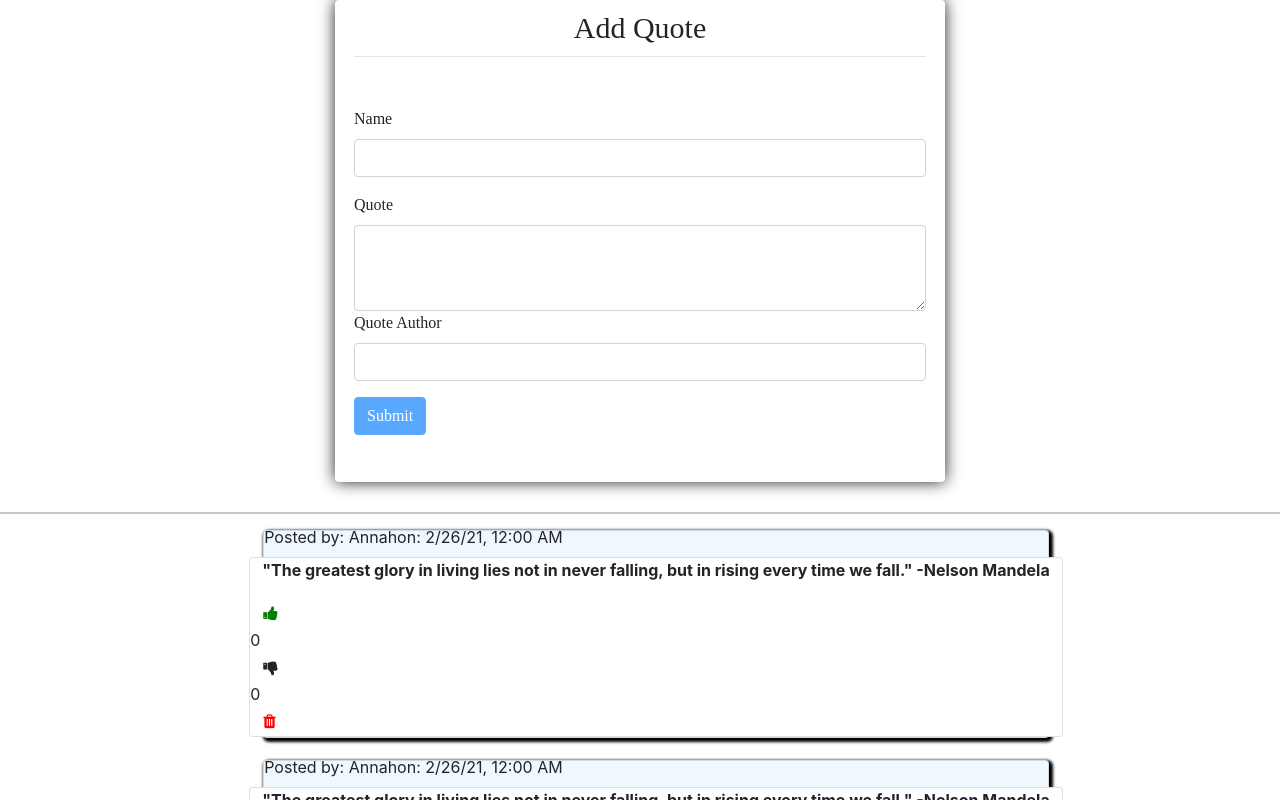
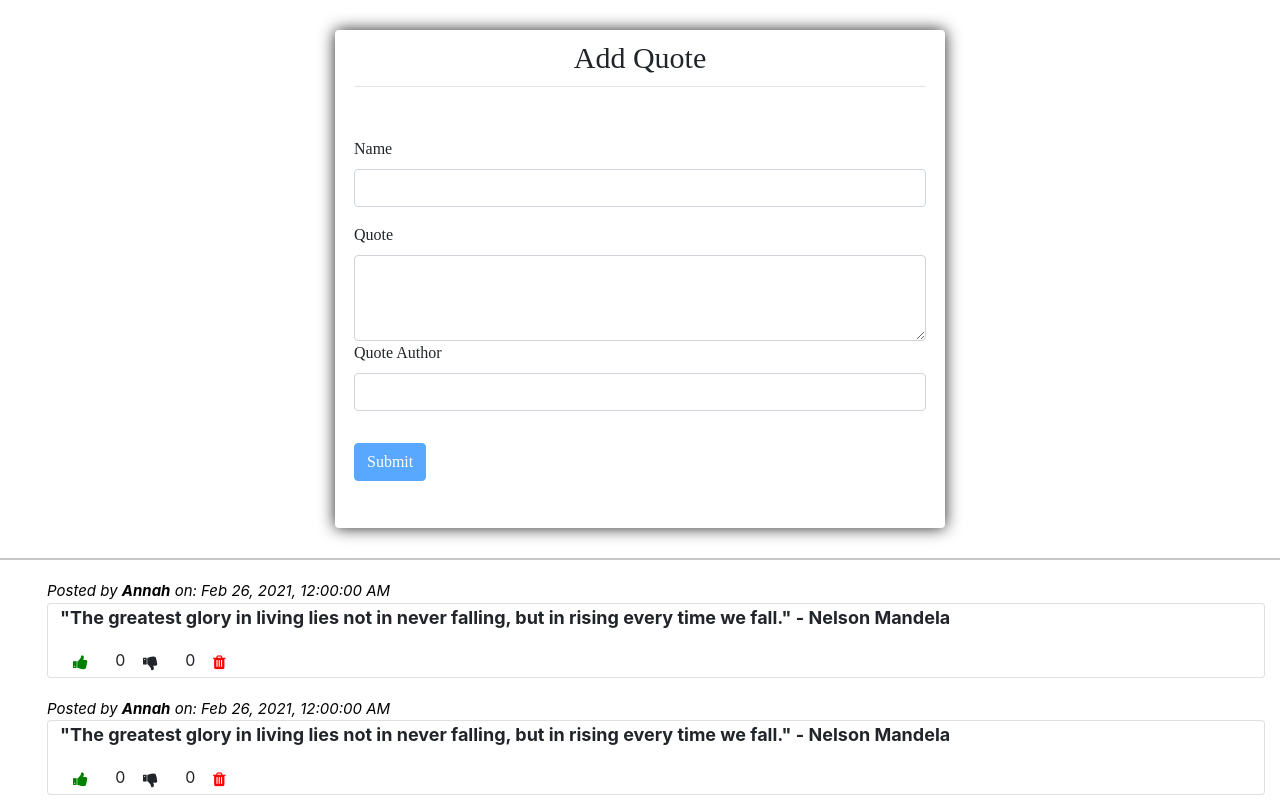
Before and after one commit to savanahatieno/quoteapp1, an Angular app: page / in a window 1280 px wide. Shown: the top 800 px of the page. Built offline with nearby package versions, Linux system fonts and the light colour scheme.

Commit message:
styled card layout

```diff
--- a/src/app/quote-detail/quote-detail.component.html
+++ b/src/app/quote-detail/quote-detail.component.html
@@ -1,7 +1,9 @@
+<div class="container col-md-12">
   <div class="row card">
-  <p>
-    <strong>{{ quote.quote }}</strong>
+    <p style="font-size: 18px">
+      <strong>{{ quote.quote }} - {{ quote.author }}</strong>
     </p>
+    <div>
       <button class="btn" (click)="voteUp()">
         <i class="vote1 fa fa-thumbs-up"></i>
       </button>
@@ -14,3 +16,5 @@
         <i class="trash fa fa-trash"></i>
       </button>
     </div>
+  </div>
+</div>
--- a/src/app/quote.ts
+++ b/src/app/quote.ts
@@ -4,6 +4,7 @@ export class Quote {
   constructor(
     public name: string,
     public quote: string,
+    public author : string,
     public postDate: Date
   ) {
     this.upVotes = 0;
--- a/src/app/quotes-form/quotes-form.component.css
+++ b/src/app/quotes-form/quotes-form.component.css
@@ -39,6 +39,7 @@
 }*/
 form {
   background-color: #fff;
+  margin-top: 30px;
   padding-left: 19px;
   padding-right: 19px;
   /* max-width: 400px; */
--- a/src/app/quotes-form/quotes-form.component.ts
+++ b/src/app/quotes-form/quotes-form.component.ts
@@ -7,7 +7,7 @@ import { Quote } from '../quote';
   styleUrls: ['./quotes-form.component.css'],
 })
 export class QuotesFormComponent implements OnInit {
-  newQuote = new Quote('', '', new Date);
+  newQuote = new Quote('', '', '', new Date());
   @Output() addQuote = new EventEmitter<Quote>();
   submitQuote() {
     this.addQuote.emit({ ...this.newQuote });
--- a/src/app/quotes/quotes.component.css
+++ b/src/app/quotes/quotes.component.css
@@ -3,12 +3,18 @@ p {
 }
 
 .all-cards {
-  display: flex;
-  flex-wrap: wrap;
+  display: flexbox;
+  /* flex-wrap: wrap; */
   justify-content: space-around;
 }
-.card {
+/* .card {
   margin-bottom: 2%;
   background-color: aliceblue;
   box-shadow: 2px 2px 3px 2px black;
+} */
+
+#post {
+  font-size: 15px;
+  margin-top: 20px;
+  margin-bottom: 0;
 }
--- a/src/app/quotes/quotes.component.html
+++ b/src/app/quotes/quotes.component.html
@@ -1,26 +1,16 @@
 <quotes-form (addQuote)="addNewQuote($event)"></quotes-form>
 <hr />
-<div class="container">
+<div class="container col-md-12">
   <ul class="all-cards">
-    <div *ngFor="let quote of quotes; let i = index" class="card">
-      <!-- <p id="post" style="color: black">
+    <div *ngFor="let quote of quotes; let i = index">
+      <p id="post" style="color: black">
         <em
           >Posted by <strong>{{ quote.name }}</strong>
+          <span id="date" id="datecolor">
+            on: {{ quote.postDate | date: "medium" }}</span
+          >
         </em>
       </p>
-
-      <p id="date">
-        on:
-        <span id="datecolor">{{ quote.postDate | date: "medium" }}</span>
-      </p> -->
-
-      <span class="card-subtitle mb-2"
-        >Posted by: <span id="name">{{ quote.name }}</span
-        ><span id="date"
-          >on:
-          <span id="datecolor">{{ quote.postDate | date: "short" }}</span></span
-        ></span
-      >
       <app-quote-detail
         [quote]="quote"
         (isComplete)="deleteQuote($event, i)"
--- a/src/app/quotes/quotes.component.ts
+++ b/src/app/quotes/quotes.component.ts
@@ -10,35 +10,35 @@ export class QuotesComponent implements OnInit {
   quotes: Quote[] = [
     new Quote(
       'Annah',
-      '"The greatest glory in living lies not in never falling, but in rising every time we fall." -Nelson Mandela',
+      '"The greatest glory in living lies not in never falling, but in rising every time we fall."',
+      'Nelson Mandela',
       new Date(2021, 1, 26)
     ),
     new Quote(
       'Annah',
-      '"The greatest glory in living lies not in never falling, but in rising every time we fall." -Nelson Mandela',
+      '"The greatest glory in living lies not in never falling, but in rising every time we fall."',
+      'Nelson Mandela',
       new Date(2021, 1, 26)
     ),
     new Quote(
       'Annah',
-      '"The greatest glory in living lies not in never falling, but in rising every time we fall." -Nelson Mandela',
+      '"The greatest glory in living lies not in never falling, but in rising every time we fall."',
+      'Nelson Mandela',
       new Date(2021, 1, 26)
     ),
     new Quote(
       'Annah',
-      '"The greatest glory in living lies not in never falling, but in rising every time we fall." -Nelson Mandela',
+      '"The greatest glory in living lies not in never falling, but in rising every time we fall."',
+      'Nelson Mandela',
       new Date(2021, 1, 26)
     ),
     new Quote(
       'Annah',
-      '"The greatest glory in living lies not in never falling, but in rising every time we fall." -Nelson Mandela',
+      '"The greatest glory in living lies not in never falling, but in rising every time we fall."',
+      'Nelson Mandela',
       new Date(2021, 1, 26)
     ),
   ];
-  get sortQuotes() {
-    return this.quotes.sort((a, b) => {
-      return <any>new Date(b.postDate) - <any>new Date(a.postDate);
-    });
-  }
   addNewQuote(quote: Quote) {
     let quoteLength = this.quotes.length;
     // quote.id = quoteLength + 1;
--- a/src/styles.css
+++ b/src/styles.css
@@ -15,6 +15,6 @@
 }
 
 .btn {
-  display: flex;
+  display: inline-flex;
   flex-direction: row;
 }
```
Lines whose indentation alone changed are shown as unchanged.
